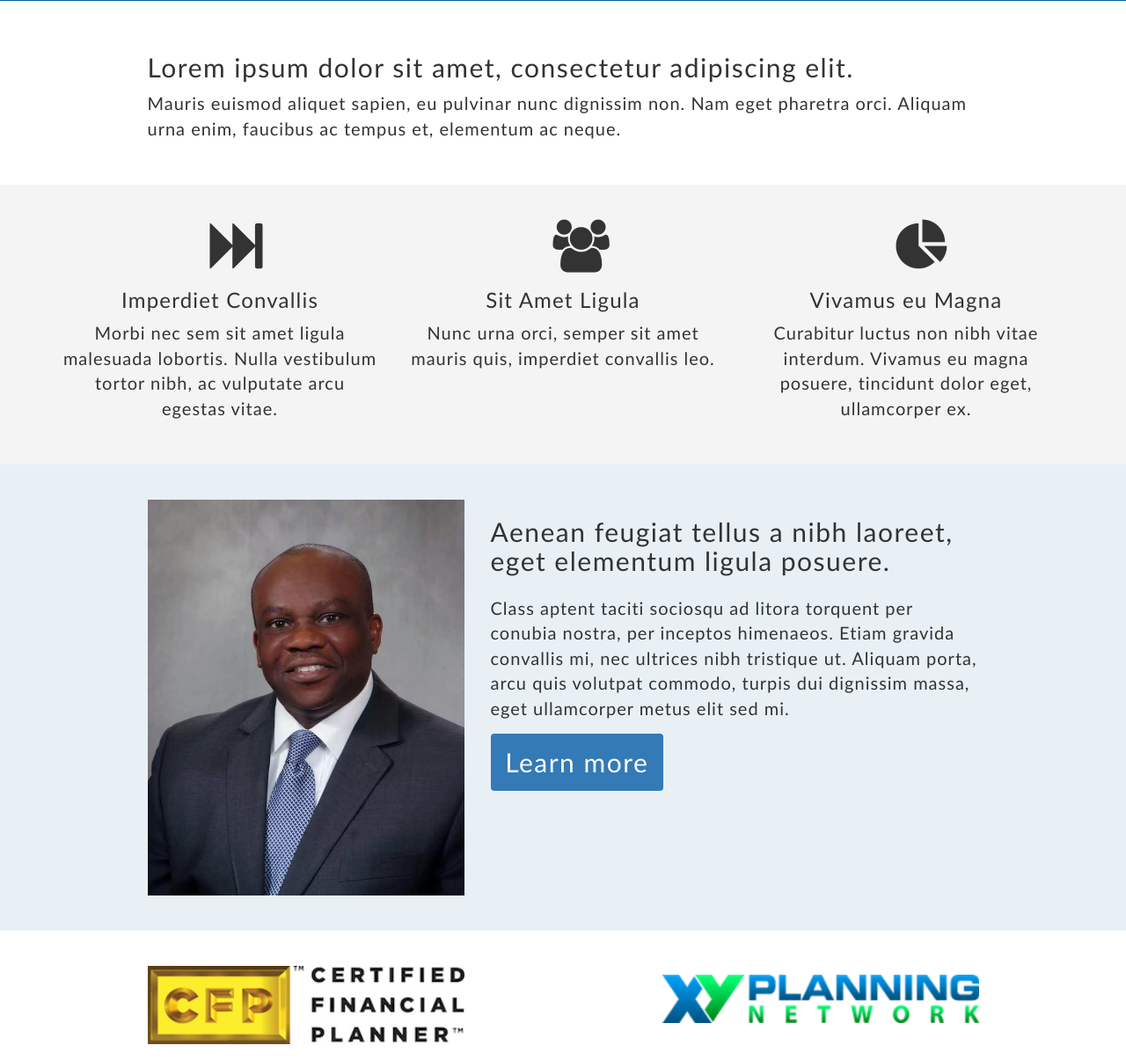
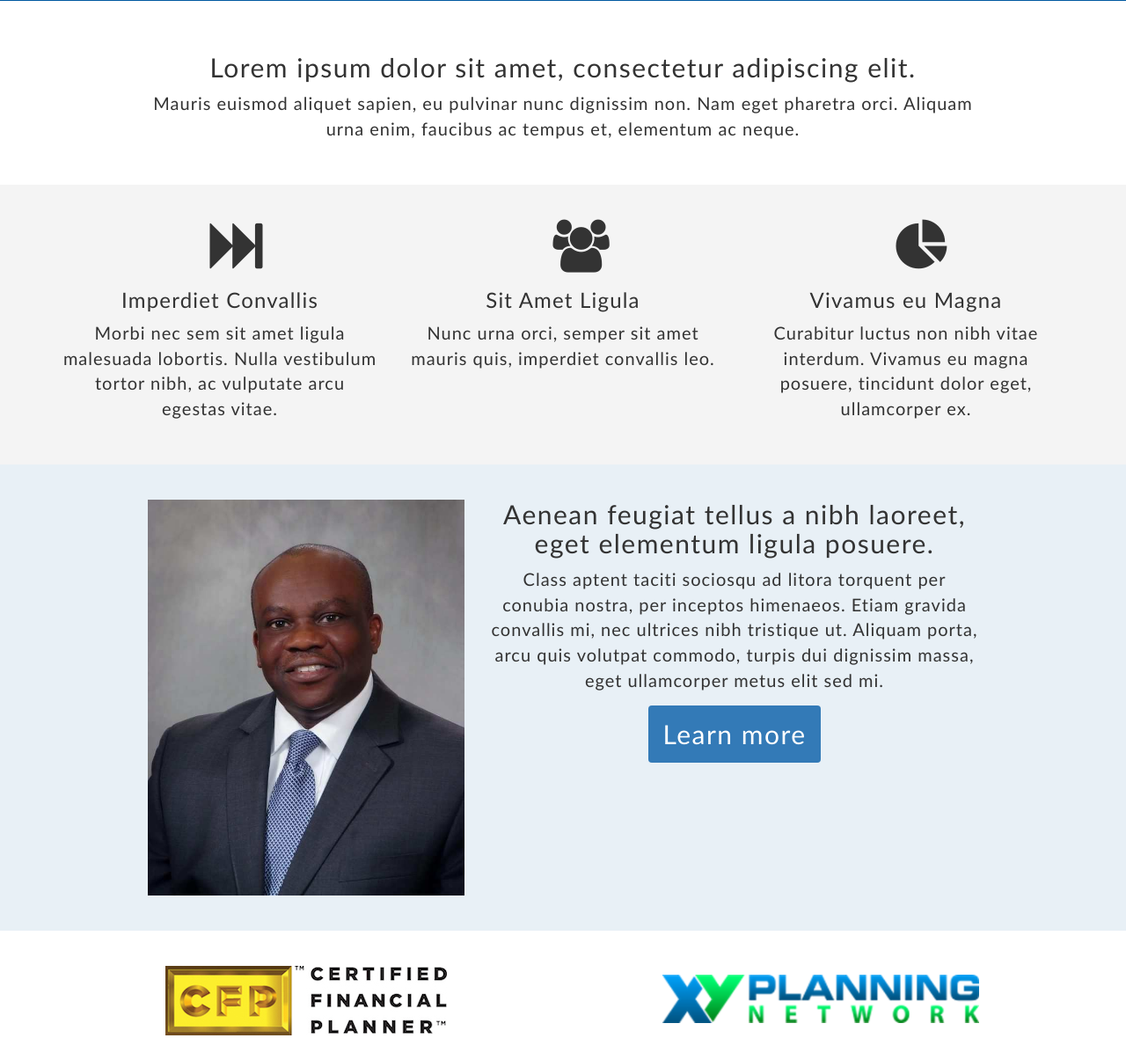
Before and after one commit to ZuwaFinancial/ZuwaFinancial.github.io, a Jekyll site: the page built from index.html, in a window 1280 px wide and 1400 px high, scrolled down 505 px. Shown: the part 195-1400 px from the top of the window at 88% size. Built offline with Jekyll 4.4.1, drawn with Linux system fonts in a browser that asks for light colours.

Commit message:
Adjusts about section of index, text center and image max-width

```diff
--- a/assets/css/_body.scss
+++ b/assets/css/_body.scss
@@ -23,12 +23,6 @@
   min-height: 5em;
   padding: 2em;
 }
-
-.img-responsive {
-  width: 100%;
-}
-
-
 
 #home {
   min-height: 800px;
@@ -70,8 +64,11 @@
 
 #about {
   background-color: $light-blue;
-  p {
-    margin-top: 4%;
+  h2 {
+    margin-top: 0;
+  }
+  img {
+    display: inline-block;
   }
 }
 
@@ -188,6 +185,7 @@
   }
 
   #profile-pic {
+    max-width: 300px;
     margin-bottom: 2em;
   }
 
--- a/index.html
+++ b/index.html
@@ -22,7 +22,7 @@
 
   <div class="section-body">
     <div class="container">
-      <div class="row">
+      <div class="row text-center">
         <div class="col-sm-offset-1 col-sm-10">
           <h2>
             Lorem ipsum dolor sit amet, consectetur adipiscing elit.
@@ -77,7 +77,7 @@
 
   <div class="section-body">
     <div class="container">
-      <div class="row">
+      <div class="row text-center">
         <div class="col-sm-offset-1 col-sm-4">
           <img src="/assets/images/professional-portrait.jpg" alt="Professional portrait" id="profile-pic" class="img-responsive">
         </div>
@@ -126,13 +126,14 @@
 
 <section id="services">
 
-  <div class="section-header text-center">
-    <h2>SERVICES</h2>
-  </div>
+  <div class="container text-center">
+    <div class="row">
+      <div class="section-header">
+        <h2>SERVICES</h2>
+      </div>
+    </div>
 
-  <div class="section-body">
-
-    <div class="container">
+    <div class="section-body">
       <div class="row">
         <div class="col-sm-offset-1 col-sm-10">
           <p>
@@ -143,7 +144,7 @@
         </div>
       </div>
 
-      <div class="row text-center">
+      <div class="row">
         <div class="col-sm-offset-2 col-sm-8">
           <ul class="nav nav-pills center-pills" role="tablist">
             <li role="presentation" class="active">
```
Also changed, not shown: 2 other files.
